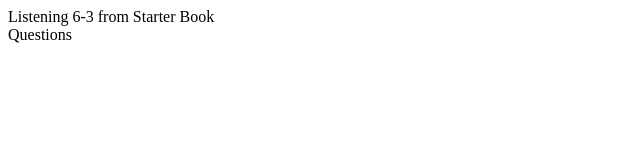
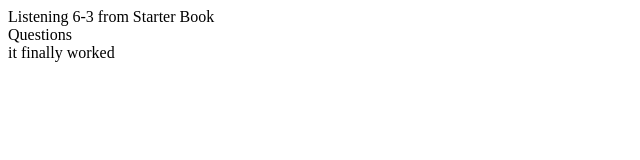
Before and after one commit to alfbranco/web-training, a plain HTML site: page index.html in a window 1280 px wide. Shown: the whole page, without its empty margins (0-640 px from the left). Drawn offline with Linux system fonts and the light colour scheme.

Commit message:
It finally worked

```diff
--- a/index.html
+++ b/index.html
@@ -8,6 +8,8 @@
 Listening 6-3 from Starter Book
 <br>
 Questions
+<br>
+it finally worked
 
 </body>
 </html>
```
